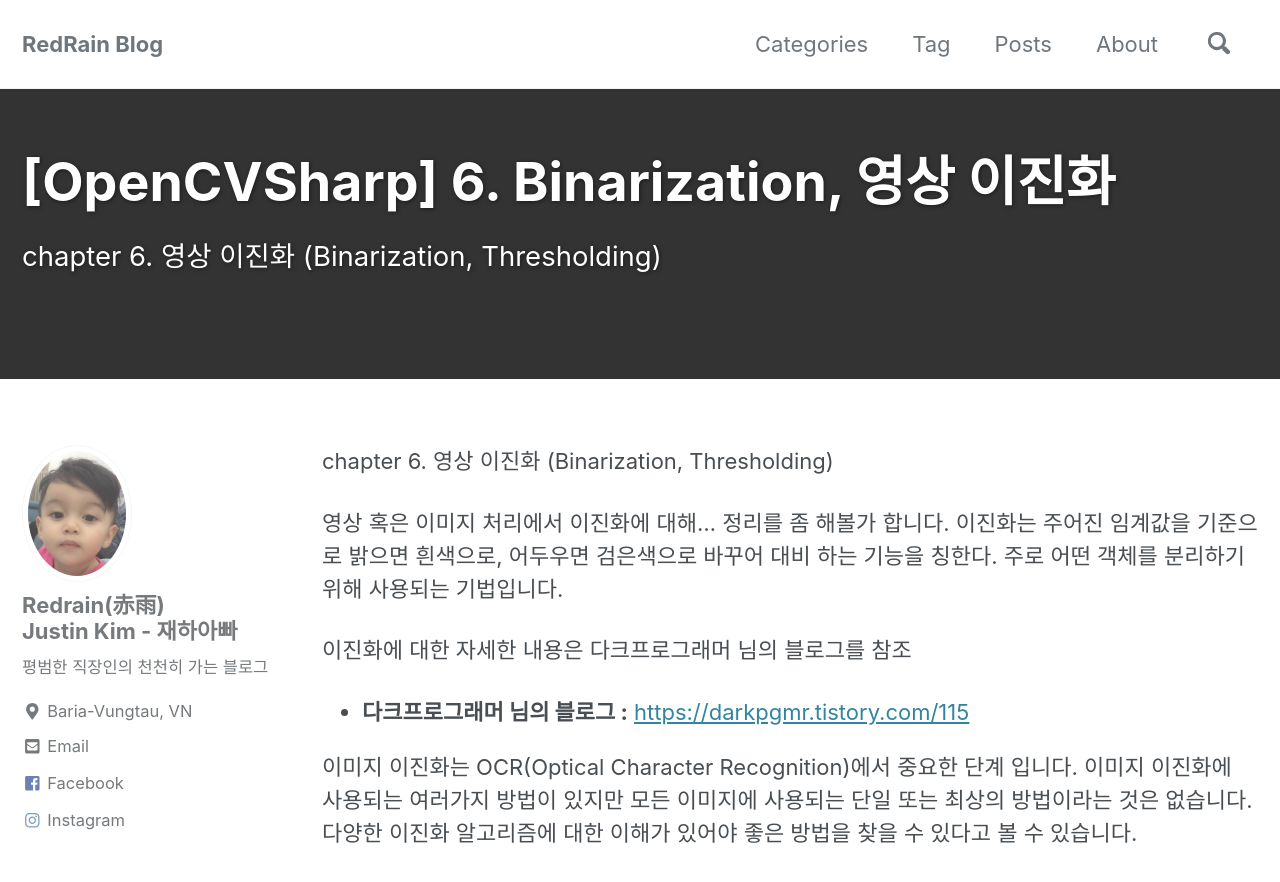
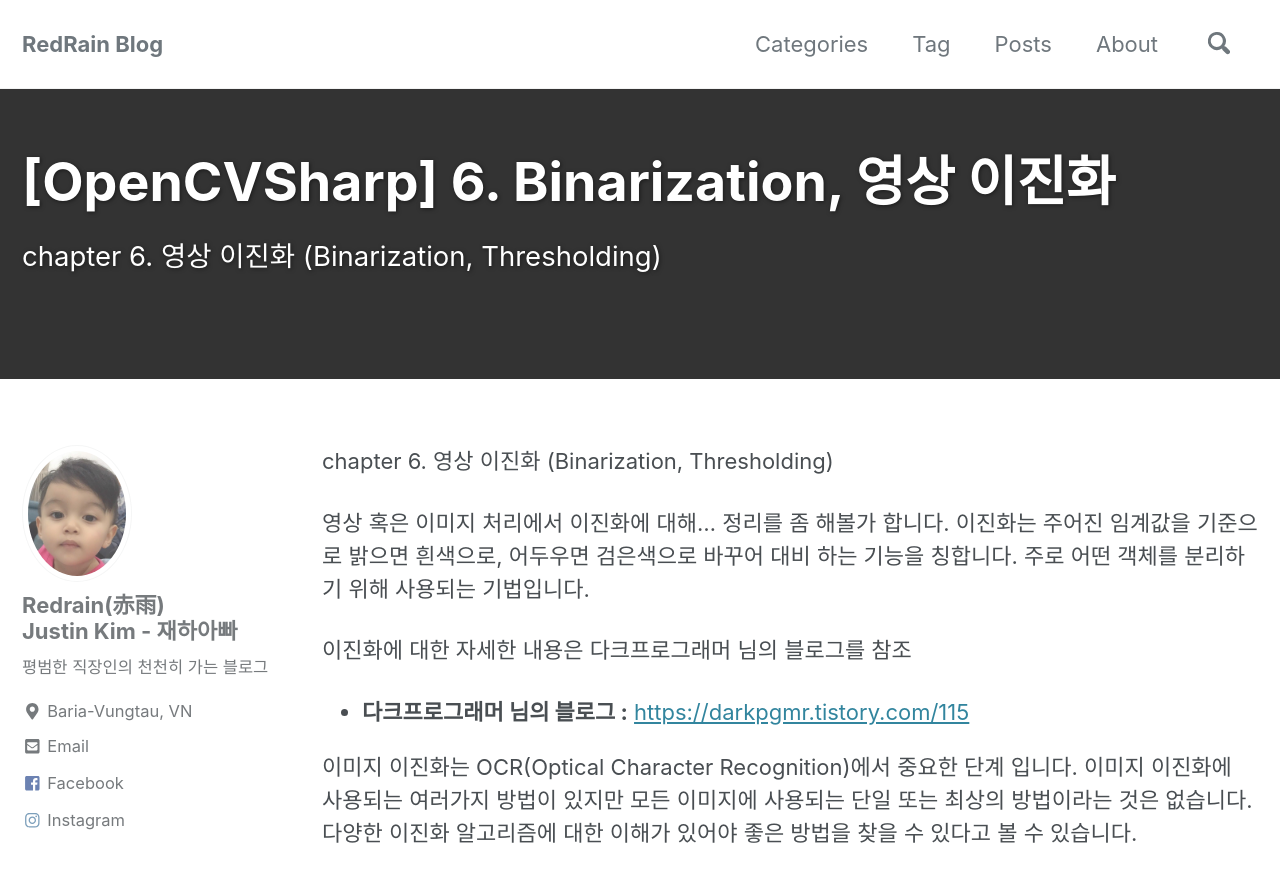
Before and after one commit to RedRainKim/RedRainKim.github.io, a Jekyll site: the page built from _posts/2019-03-21-opencvsharp-study-06.md, in a window 1280 px wide and 900 px high. Shown: the top 882 px of the window. Built offline with Jekyll 4.4.1, drawn with Linux system fonts in a browser that asks for light colours; cached includes are drawn as plain includes; comment, search, counter and statistics services are not loaded.

Commit message:
Update 2019-03-21-opencvsharp-study-06.md

```diff
--- a/_posts/2019-03-21-opencvsharp-study-06.md
+++ b/_posts/2019-03-21-opencvsharp-study-06.md
@@ -20,7 +20,7 @@ chapter 6. 영상 이진화 (Binarization, Thresholding)
 
 
 영상 혹은 이미지 처리에서 이진화에 대해... 정리를 좀 해볼가 합니다.
-이진화는 주어진 임계값을 기준으로 밝으면 흰색으로, 어두우면 검은색으로 바꾸어 대비 하는 기능을 칭한다.
+이진화는 주어진 임계값을 기준으로 밝으면 흰색으로, 어두우면 검은색으로 바꾸어 대비 하는 기능을 칭합니다.
 주로 어떤 객체를 분리하기 위해 사용되는 기법입니다.
 
 이진화에 대한 자세한 내용은 다크프로그래머 님의 블로그를 참조
```
